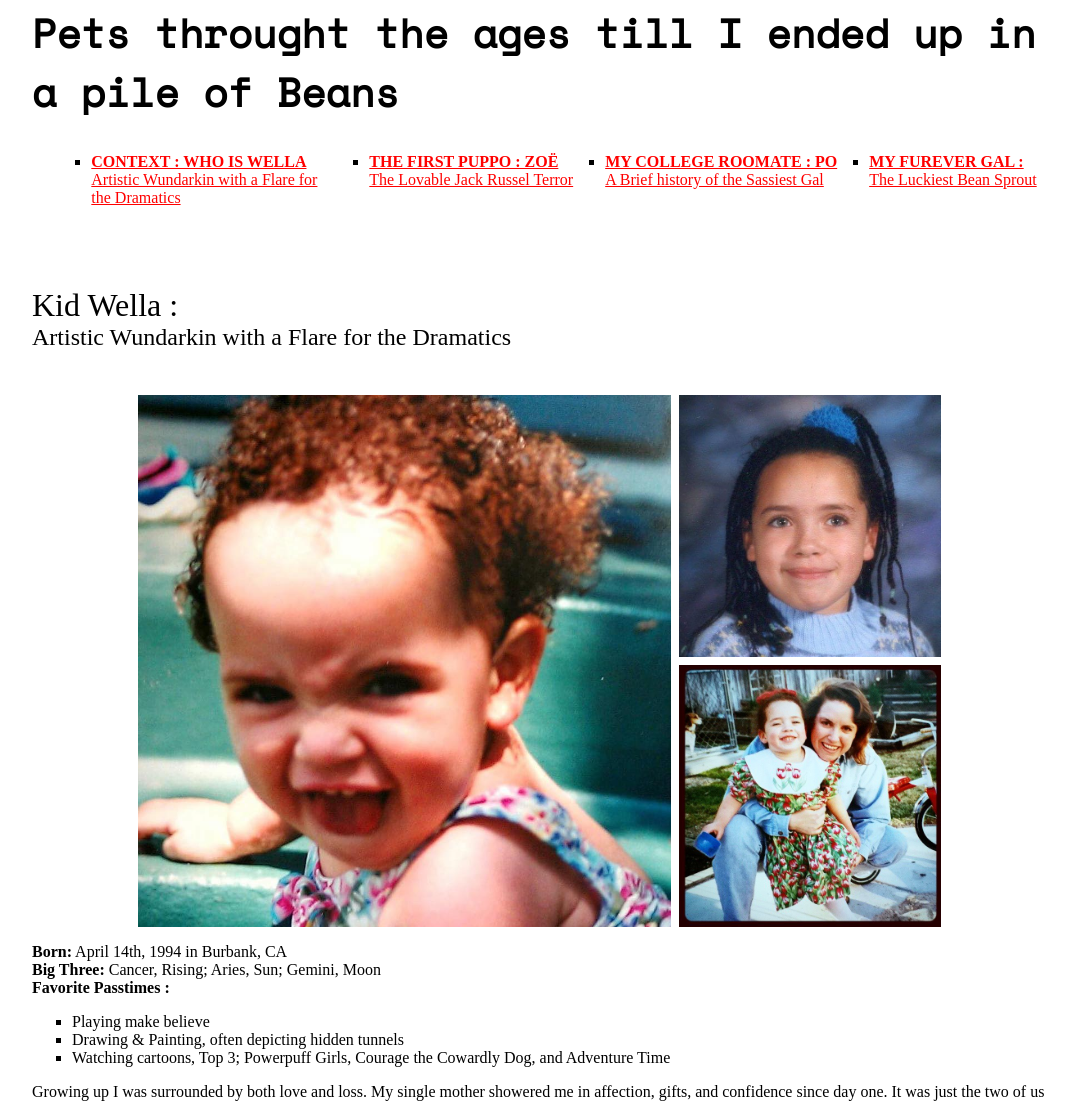
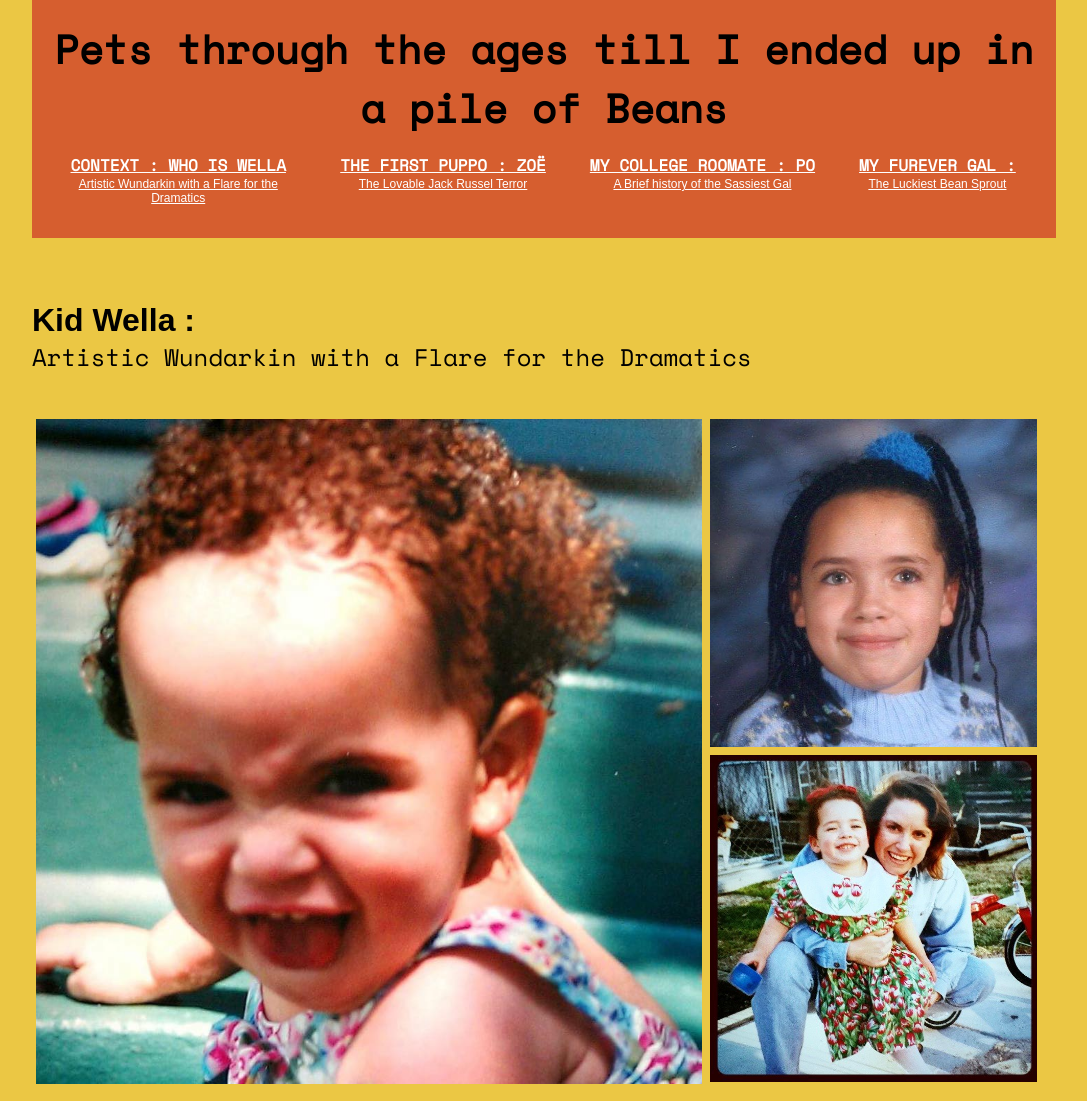
Before and after one commit to Stl-LC101-MAY-2022/js-assignment-4-html-me-something-wellamade, a website: page index.html in a window 1280 px wide. Shown: the part 13-1114 px from the top of the page, without its empty margins (96-1183 px from the left). Drawn offline with nearby package versions, Linux system fonts and the light colour scheme; a web font is replaced by a local one.

Commit message:
Finished adding images, text, and adding snazzy style settings

```diff
--- a/index.html
+++ b/index.html
@@ -6,24 +6,24 @@
       <link rel="stylesheet" type="text/css" href="styles.css">
    </head>
    <body>
-   <header>
+   <header id="mainHeading">
       <h1>
-         Pets throught the ages till I ended up in a pile of Beans
+         Pets through the ages till I ended up in a pile of Beans
       </h1>
       <nav>
         <ul>
          <div class="row" style="justify-content: center;">
             <div class="colomn" style="max-width: 25%; padding-right: 32px; ">
-               <li><a href="#context"><h4>Context : Who is Wella</h4> Artistic Wundarkin with a Flare for the Dramatics</a></li>
+               <li><a href="#context"><h4 style="font-family: 'Space Mono';">Context : Who is Wella</h4> Artistic Wundarkin with a Flare for the Dramatics</a></li>
             </div>
             <div class="colomn" style="max-width: 25%; padding-right: 32px">
-               <li><a href="#zoe"><h4>The First Puppo : Zoë</h4> The Lovable Jack Russel Terror</a></li>
+               <li><a href="#zoe"><h4 style="font-family: 'Space Mono';">The First Puppo : Zoë</h4> The Lovable Jack Russel Terror</a></li>
             </div>
             <div class="colomn" style="max-width: 25%; padding-right: 32px">
-                <li><a href="#po"><h4>My College Roomate : Po</h4> A Brief history of the Sassiest Gal</a></li>
+                <li><a href="#po"><h4 style="font-family: 'Space Mono';">My College Roomate : Po</h4> A Brief history of the Sassiest Gal</a></li>
             </div>
             <div class="colomn" style="max-width: 25%">
-               <li><a href="#bean"><h4>My Furever Gal :</h4> The Luckiest Bean Sprout </a></li>
+               <li><a href="#bean"><h4 style="font-family: 'Space Mono';">My Furever Gal :</h4> The Luckiest Bean Sprout </a></li>
             </div>
          </div>
         </ul>
@@ -51,7 +51,7 @@
       -->
    <main>
       <article>
-         <section style="margin-top: 80px">
+         <section>
             <a name="kid"></a>
             <h2>Kid Wella :</h2>
             <h3>Artistic Wundarkin with a Flare for the Dramatics</h3>
@@ -63,25 +63,26 @@
                         <img src="images/stanky-baby.jpeg" alt="One year old Wella with a stanky face on the front steps of their home"/>
                      </div>
                      <div class="columnTwo">
-                       <img src="images/school-portrait-2002.jpeg" alt="School portrait from 2002"/>
-                       <img src="images/mom-wella-easter.jpeg" alt="Mom and Wella during an easter egg hunt in 1990"/>
+                       <img src="images/school-portrait-2002.jpeg" alt="School portrait from 2002" />
+                       <img src="images/mom-wella-easter.jpeg" alt="Mom and Wella during an easter egg hunt in 1990" />
                      </div>
                   </div>
                </div>
-            <p>
-               <b>Born:</b> April 14th, 1994 in Burbank, CA<br>
-               <b>Big Three:</b> Cancer, Rising; Aries, Sun; Gemini, Moon<br>
-               <b>Favorite Passtimes :</b>
+            <p style="padding-bottom: 0px">
+               <b style="font-family: 'Space Mono';">Born:</b> April 14th, 1994 in Burbank, CA<br>
+               <b style="font-family: 'Space Mono';">Big Three:</b> Cancer, Rising; Aries, Sun; Gemini, Moon<br>
+               <b style="font-family: 'Space Mono';">Favorite Passtimes :</b></p>
                <ul>
                   <li>Playing make believe</li>
                   <li>Drawing & Painting, often depicting hidden tunnels</li>
                   <li>Watching cartoons, Top 3; Powerpuff Girls, Courage the Cowardly Dog, and Adventure Time</li>
                </ul>
+            <p>
                Growing up I was surrounded by both love and loss. My single mother showered me in affection, gifts, and confidence since day one. It was just the two of us for the most part but one day a neighborhood Mama cat gave birth to her kittens in our backyard. Mama Cat and her kittens were brought inside, we sold off the kittens when they were ready but we kept Mama Cat and her orange kitten. I named him Johnny after Jony Bravo. Evently we had another cat join our home, Cleo, he took to Johnny very quickly, they were inseperable.
                <br>
                <br>
                Eventually the cats were rehomed as my mother's new partner was allergic. Not long after their wed I met the first dog love of my life. This little puppy with the biggest belly was named Zoë.
-
+            </p>
                   <div class="row" style="margin-top: 16px">
                      <div class="column">
                         <img src="images/scrapbook-cat.jpeg" alt="A scrapbook page collage of Wella with a cat in 2002"/>
@@ -92,7 +93,7 @@
                   </div>
             </p>
          </section>
-         <section style="margin-top: 80px">
+         <section>
             <a name="zoe"></a>
             <h2> The First Puppo : Zoë</h2>
             <h3>The Lovable Jack Russel Terror</h3>
@@ -103,7 +104,7 @@
                   <img src="images/zoe-Big-Belly-Baby.jpeg" alt="One year old Wella with a stanky face on the front steps of their home"/>
                </div>
             </div>
-               <p>
+               <p class="funParagraph" id="testP">
                Zoë had the personality of a grumpy old lady forced into the body of a creature in desperate need to run and catch balls.
 
                When she was just a wee puppy she had a brush with death, consuming a hot dog that was the length of her body. Puppys, am I right? After successfully surviving she lived her life fully and in favor of me. We slept together every night, playing catch me if you can around the house, going turbo often.
@@ -128,7 +129,7 @@
 
                </p>
          </section>
-         <section style="margin-top: 80px">
+         <section>
             <a name="po"></a>
             <h2> My College Roomate : Po</h2>
             <h3>A Brief history of the Sassiest Gal</h3>
@@ -152,10 +153,10 @@
                </div>
             </div>
          </section>
-         <section style="margin-top: 80px">
+         <section>
             <a name="bean"></a>
             <h2 style="margin-bottom: 0px"> My Furever Gal :</h2><br>
-            <h2 style="margin-top: -16px">The Luckiest Bean Sprout</h2>
+            <h2 style="margin-top: -16px; font-family: 'Space Mono';">The Luckiest Bean Sprout</h2>
             <div class="row">
                <div class="columnOne" style="max-width: 100%">
                   <img src="images/bean-tunnel.jpeg" alt="Bean sitting inside the front edge of her green tunnel with a couple toy balls"/>
@@ -194,8 +195,8 @@
 
             <p>
                Just one year after that move we were on the move again but this time across the country, she was as anxious as any cat would be with moving but not as much as the first time. the 36hr drive was a lot but she was a trooper. She loves our new home without having to share space with any other cats or any other humans. She gets excited to have guests over and makes sure I know when she needs pets. Bean is a very vocal kitty, really knows how to communicate. At some point we will using those training buttons, she already knows how to do cool tricks like high five, kisses, and speak.
-<br>
-<br>
+               <br>
+               <br>
                Lucky Bean Spout Kelly is the sweetest gal, I love her more than words can express.
 
             </p>
@@ -209,5 +210,9 @@
 
 
    </body>
-   <foot></foot>
+   <foot>
+      <p id="footer-caption">
+      Wella Kelly designed and crafted - July 2022
+      </p>
+   </foot>
 </html>
--- a/styles.css
+++ b/styles.css
@@ -1,29 +1,140 @@
 /* Write your CSS here! */
-@import url('https://fonts.googleapis.com/css?family=Space Mono|Source Serif Pro');
+@import url('https://fonts.googleapis.com/css?family=Space Mono|Open Sans');
 
 body {
 	max-width: 80%;
 	margin: 0 auto !important;
 	float: none !important;
+    background-color: #EBC744;
 }
 
-
-
-a {
-    color: red;
+nav{
+    display: block;
+}
+nav ul {
+    text-align: center;
+    padding: 0
 }
 
-a:visited{
-    color: grey;
+nav ul li {
+    display: inline-block;
+    margin-right: 1em;
+    font-size: 0.75em;
+    font-family: 'Open+Sans', sans-serif;
+    font-weight: 200;
 }
 
+ul {
+    list-style-type:square;
+    margin-top: 0px;
+
+  }
+
+  h1 {
+    font-size: 40px;
+    font-family: 'Space Mono';
+    font-weight: 700;
+    margin-block-start: 16px;
+    margin-block-end: 0px;
+    text-align: center;
+  }
+
+  h2 {
+    font-size: 32px;
+    font-family: 'Open+Sans', sans-serif;
+    font-weight: 800;
+    margin-block-start: 16px;
+    margin-block-end: 0px;
+  }
+
+  h3 {
+    font-size: 24px;
+    font-family: 'Space Mono';
+    font-weight: 300;
+    margin-block-start: 0px;
+    margin-block-end: 0px;
+  }
+
+  h4 {
+    font-size: 16px;
+    font-family: 'Open Sans';
+    font-weight: 800;
+    text-transform: uppercase;
+    margin-block-start: 16px;
+    margin-block-end: 0px;
+  }
+
+  h5 {
+    font-size: 8px;
+    font-family: 'Open+Sans', sans-serif;
+    font-weight: 800;
+    font-style: italic;
+  }
+
+   h6 {
+    font-size: 8px;
+    font-family: 'Open+Sans', sans-serif;
+    font-weight: 300;
+    font-style: italic;
+  }
+
+  p {
+    padding: 1.25em;
+    font-size: 16px;
+    font-family: 'Open+Sans', sans-serif;
+    margin: 0em;
+  }
+
+  img {
+    height: auto;
+    max-width: 100%;
+    border: none;
+    border-radius: 0;
+  }
+
+  a {
+    color: white;
+  }
+
+  a:visited{
+    color: grey;
+  }
+
+  figcaption {
+    font-size: 12px;
+    font-style: italic;
+  }
+
+  section {
+    margin-top: 64px
+  }
+
+ #mainHeading {
+    background-color: #D65E2F;
+    padding-right: 1em;
+    padding-left: 1em;
+    padding-top: 16px;
+    padding-bottom: 16px;
+ }
+
+ #footer-caption {
+    font-size: 12px;
+    font-style: italic;
+    color: navy;
+    text-align: center;
+ }
+
+ .funParagraph {
+    color: green;
+ }
+
 .container {
-   display: flex;
-   max-width: 80%;
+   display: inline-block;
+   vertical-align: middle;
+   max-width: 100%;
    float: none;
    margin: 0 auto;
 }
-
 
 .row {
     display: flex;
@@ -89,54 +200,3 @@ a:visited{
       max-width: 100%;
     }
   }
-
-  h1 {
-    font-size: 40px;
-    font-family: 'Space Mono';
-    font-weight: 700;
-    margin-block-start: 16px;
-    margin-block-end: 0px;
-  }
-
-  h2 {
-    font-size: 32px;
-    font-family: 'Source Serif Pro';
-    font-weight: 200;
-    margin-block-start: 16px;
-    margin-block-end: 0px;
-  }
-
-  h3 {
-    font-size: 24px;
-    font-family: 'Source Serif Pro';
-    font-weight: 200;
-    margin-block-start: 0px;
-    margin-block-end: 0px;
-  }
-
-  h4 {
-    font-size: 16px;
-    font-family: 'Source Serif Pro';
-    font-weight: 600;
-    text-transform: uppercase;
-    margin-block-start: 16px;
-    margin-block-end: 0px;
-  }
-
-  h5 {
-    font-size: 8px;
-    font-family: 'Source Serif Pro';
-    font-weight: 900;
-    font-style: italic;
-  }
-
-   h6 {
-    font-size: 8px;
-    font-family: 'Source Serif Pro';
-    font-weight: 400;
-    font-style: italic;
-  }
-
-  ul {
-    list-style-type:square;
-  }
```
